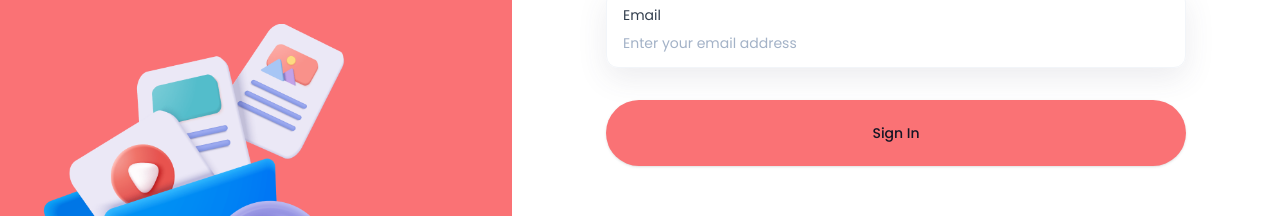
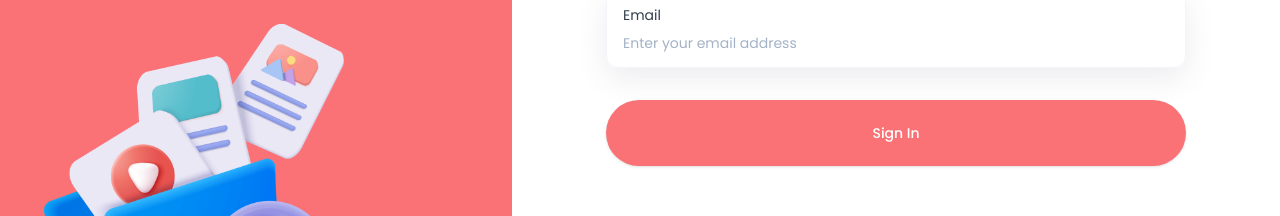
Before and after one commit to ritikdevelop/google-drive, a Next.js app: page /sign-in in a window 1280 px wide. Shown: the part 359-575 px from the top of the page. Built offline with nearby package versions, Linux system fonts and the light colour scheme.

Commit message:
"Added Image component to display loader icon on submit button when isLoading is true, and updated button styles"

```diff
--- a/components/AuthForm.tsx
+++ b/components/AuthForm.tsx
@@ -14,6 +14,7 @@ import {
   FormMessage,
 } from "@/components/ui/form";
 import { Input } from "@/components/ui/input";
+import Image from "next/image";
 
 const formSchema = z.object({
   username: z.string().min(2).max(50),
@@ -22,8 +23,7 @@ import React, { useState } from "react";
 
 type FormType = "sign-in" | "sign-up";
 const AuthForm = ({ type }: { type: FormType }) => {
-
-    const [isLoading,setIsLoading] = useState(false);
+  const [isLoading, setIsLoading] = useState(false);
 
   //! 1. Define your form.
   const form = useForm<z.infer<typeof formSchema>>({
@@ -89,8 +89,18 @@ const AuthForm = ({ type }: { type: FormType }) => {
               </FormItem>
             )}
           />
-          <Button type="submit" className="form-submit-button">
+          <Button type="submit" className="form-submit-button text-white">
             {type === "sign-in" ? "Sign In" : "Sign Up"}
+
+            {isLoading && (
+              <Image
+                src="/assets/icons/loader.svg"
+                alt="loader"
+                width={24}
+                height={24}
+                className="animate-spint ml-2"
+              />
+            )}
           </Button>
         </form>
       </Form>
```
